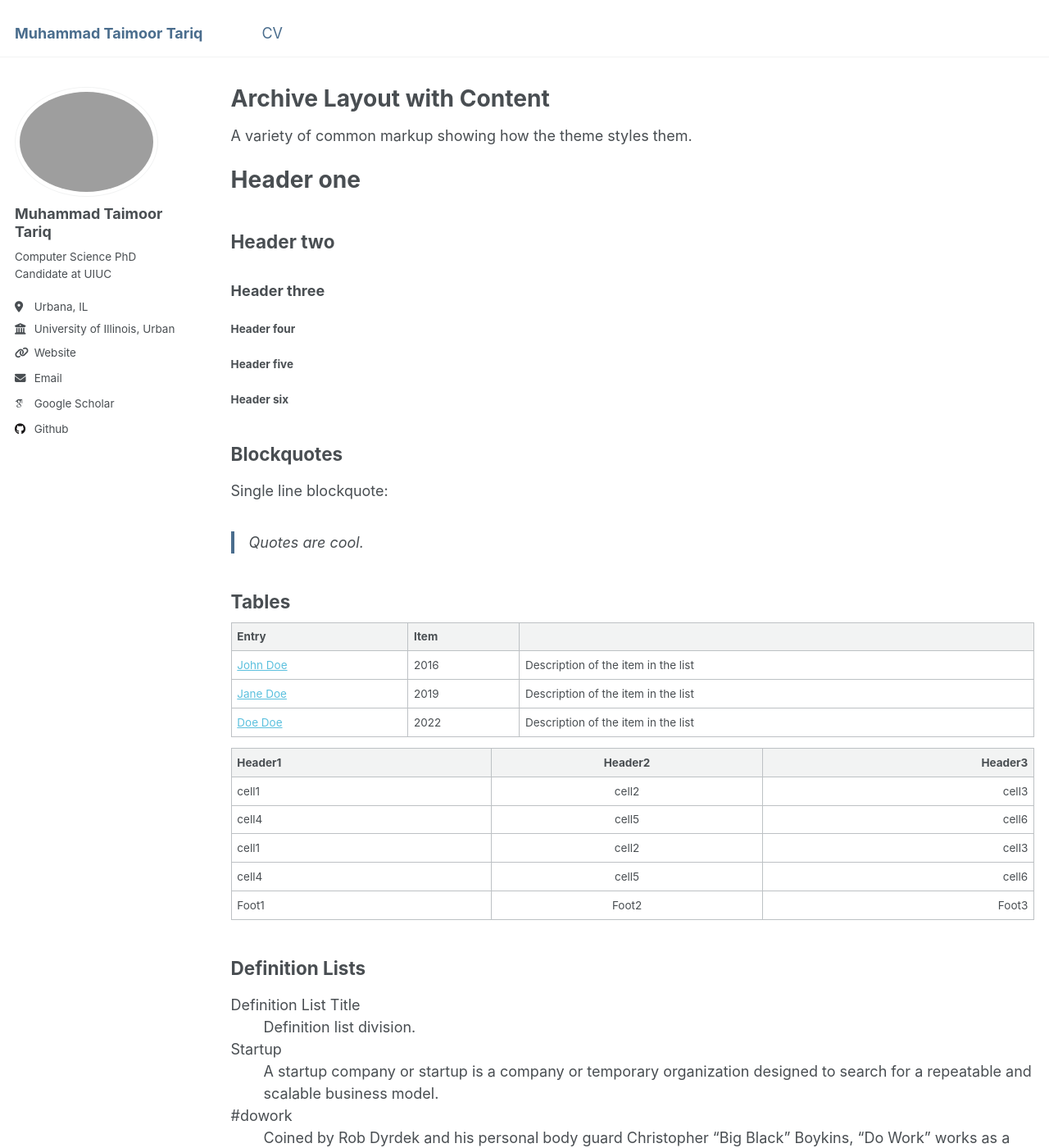
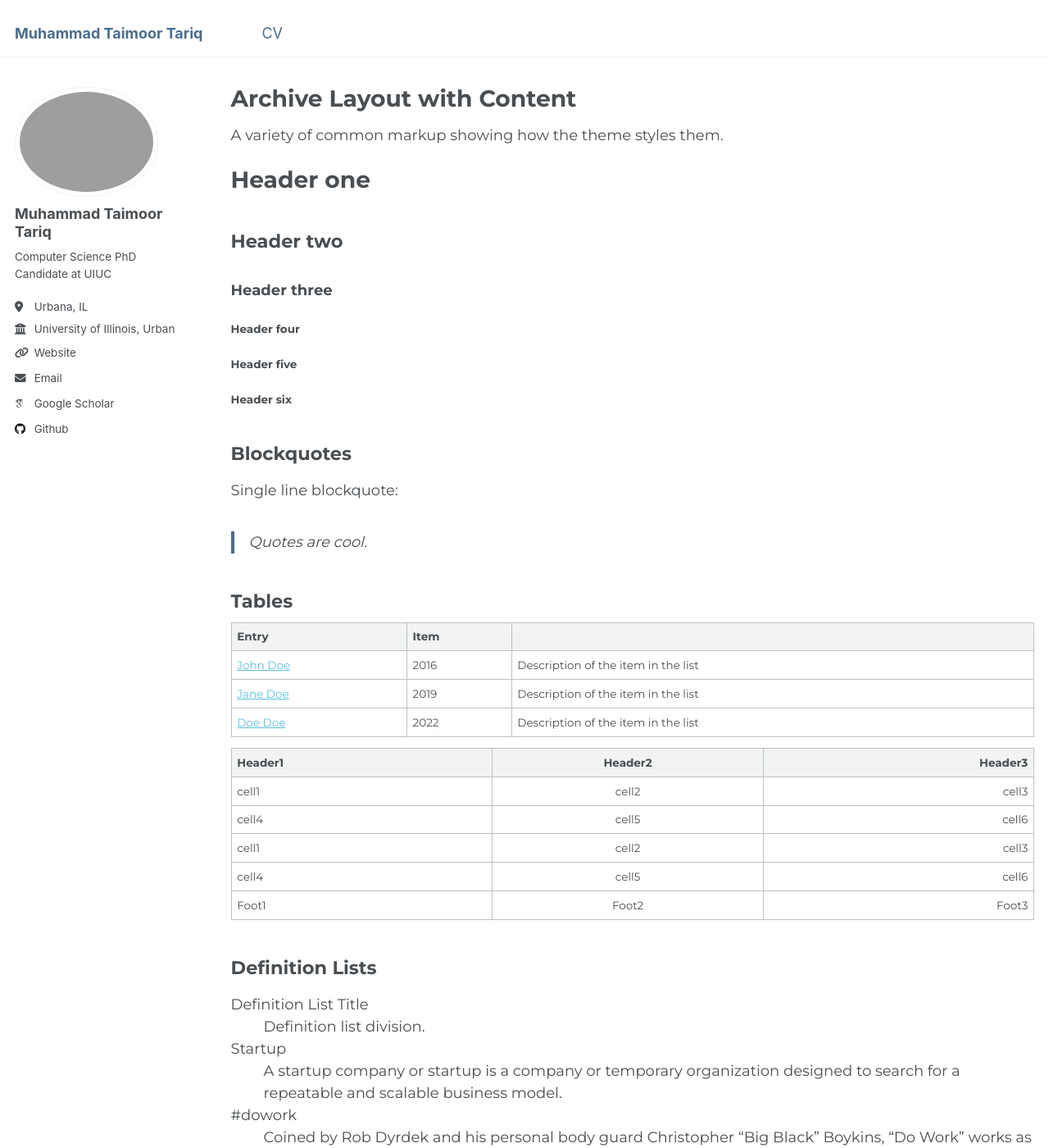
Before and after one commit to taimoortt/taimoortt.github.io, a Jekyll site: the page built from _pages/archive-layout-with-content.md, in a window 1280 px wide and 1400 px high. Shown: the whole window at 82% size. Built offline with Jekyll 4.4.1, drawn with Linux system fonts in a browser that asks for light colours; some web fonts are replaced.

Commit message:
Initial Commit 5

```diff
--- a/_sass/_variables.scss
+++ b/_sass/_variables.scss
@@ -1,6 +1,7 @@
 /* ==========================================================================
    Variables
    ========================================================================== */
+@import url('https://fonts.googleapis.com/css2?family=Montserrat:wght@400;700&display=swap');
 
 /*
    Typography
@@ -28,9 +29,16 @@ $bodoni                     : "Bodoni MT", serif;
 $calisto                    : "Calisto MT", serif;
 $garamond                   : Garamond, serif;
 
-$global-font-family         : $sans-serif;
-$header-font-family         : $sans-serif;
-$caption-font-family        : $serif;
+// $global-font-family         : $sans-serif;
+// $header-font-family         : $sans-serif;
+// $caption-font-family        : $serif;
+
+$montserrat                : "Montserrat", sans-serif;
+
+$global-font-family        : $montserrat;   // Set Montserrat as the global font
+$header-font-family        : $montserrat;   // Use Montserrat for headers
+$caption-font-family       : $montserrat;   // Optional: Set Montserrat for captions
+
 
 /* type scale */
 $type-size-1                : 2.441em;  // ~39.056px
```
Also changed, not shown: 1 other file.
